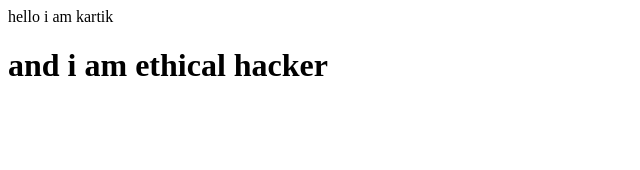
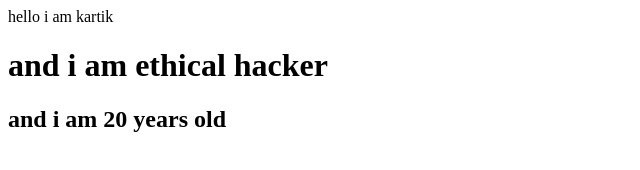
Before and after one commit to kartik-015/emem, a plain HTML site: page index.html in a window 1280 px wide. Shown: the whole page, without its empty margins (0-640 px from the left). Drawn offline with Linux system fonts and the light colour scheme.

Commit message:
added age

```diff
--- a/index.html
+++ b/index.html
@@ -1,2 +1,3 @@
 <p> hello i am kartik</p>
 <h1> and i am ethical hacker </h1>
+<h2> and i am 20 years old</h2>
```
